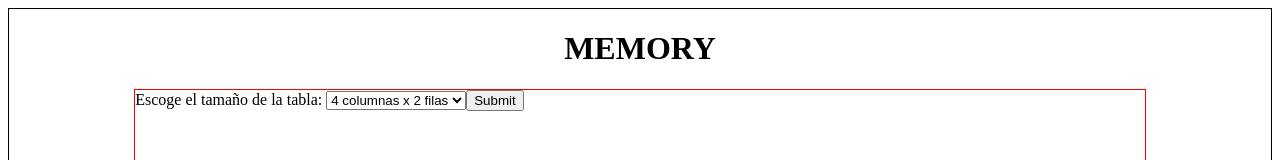
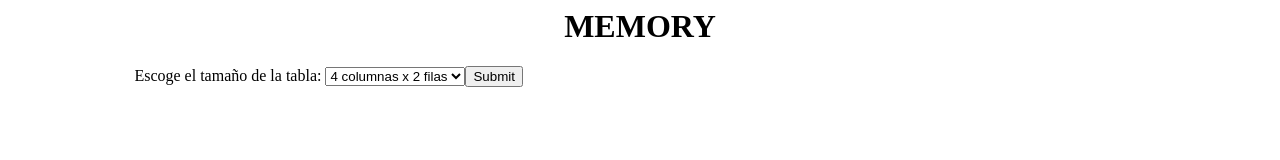
Before and after one commit to Ryokuryuu/Memori, a plain HTML site: page index.html in a window 1280 px wide. Shown: the top 160 px of the page. Drawn offline with Linux system fonts and the light colour scheme.

Commit message:
mas cambios

```diff
--- a/estilo.css
+++ b/estilo.css
@@ -1,5 +1,5 @@
-#global {border: 1px solid black; margin: 0 auto;height: 100%;}
-#tabla 	{border: 1px solid red; margin: 0 auto;}
+#global { margin: 0 auto;height: 100%;}
+#tabla 	{ margin: 0 auto;}
 h1 {text-align: center;}
 
 /*.imagen {border: 1px solid green;background-color:green; height: 36%; width: 10%;float: left; margin: 3%;}
--- a/index.html
+++ b/index.html
@@ -2,8 +2,8 @@
 	<head>
 		<meta charset="UTF-8"/>
 		<style>
-			#global {border: 1px solid black; margin: 0 auto;height: 100%;}
-			#tabla 	{border: 1px solid red; margin: 0 auto; height: 80%; width: 80%;}
+			#global {margin: 0 auto;height: 100%;}
+			#tabla 	{margin: 0 auto; height: 80%; width: 80%;}
 			h1 {text-align: center;}
 			img {height: 20%; width: 10%;}
 		</style>
```
